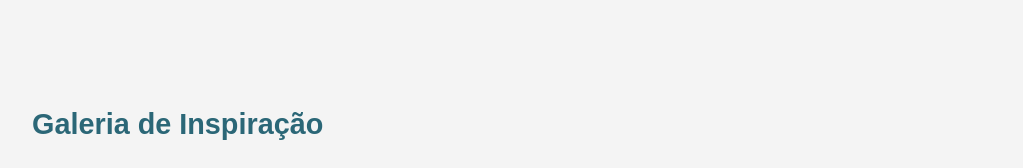
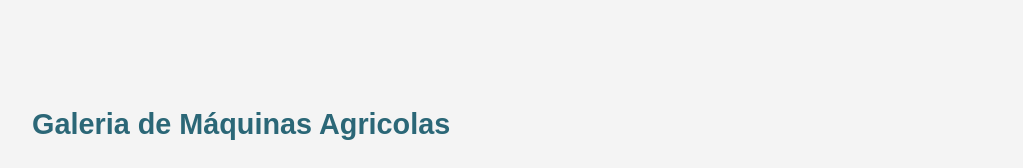
Before and after one commit to Reginaldo79/Agrinho-2025, a plain HTML site: page index.html in a window 1280 px wide. Shown: the part 832-1000 px from the top of the page, without its empty margins (128-1151 px from the left). Drawn offline with Linux system fonts and the light colour scheme.

Commit message:
Update index.html

```diff
--- a/index.html
+++ b/index.html
@@ -47,7 +47,7 @@
   </section>
 
   <section id="galeria">
-    <h2>Galeria de Inspiração</h2>
+    <h2>Galeria de Máquinas Agricolas</h2>
     <div class="galeria">
       <figure>
         <img src="imagens/imagem1.jpg" alt="Colheitadeira">
```
